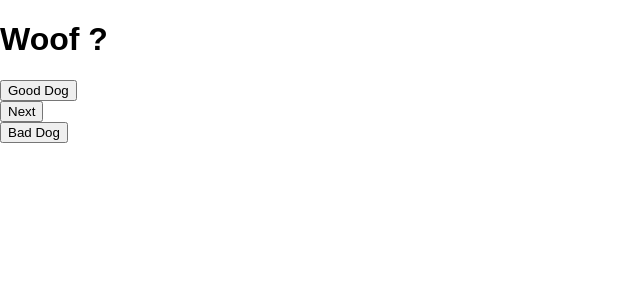
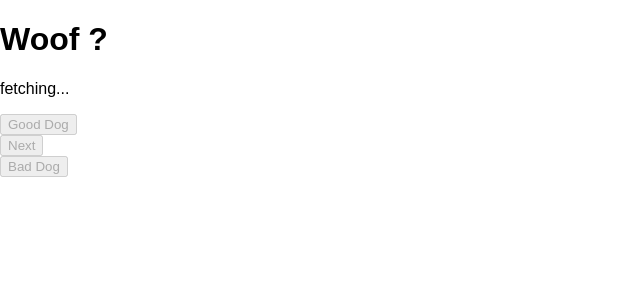
Before and after one commit to thomasMinshull/GoodDogBadDog, a React (Create React App) app: page / in a window 1280 px wide. Shown: the top 300 px of the page, without its empty margins (0-640 px from the left). Built offline with nearby package versions, Linux system fonts and the light colour scheme; no server answers.

Commit message:
Implemented basic functionality without persistance

```diff
--- a/package.json
+++ b/package.json
@@ -3,6 +3,7 @@
   "version": "0.1.0",
   "private": true,
   "dependencies": {
+    "axios": "^0.18.0",
     "react": "^16.3.2",
     "react-dom": "^16.3.2",
     "react-scripts": "1.1.4"
--- a/src/componenets/Button.js
+++ b/src/componenets/Button.js
@@ -13,7 +13,7 @@ class Button extends React.Component {
       <div >
         <button
           onClick={this.handleClick}
-        >
+         disabled={this.props.disabled} >
           {this.props.name}
         </button>
       </div>
@@ -22,6 +22,7 @@ class Button extends React.Component {
 }
 Button.propTypes = {
   name: PropTypes.string,
+  disabled: PropTypes.bool,
   clickHandler: PropTypes.func
 };
 export default Button;
--- a/src/componenets/DogHeader.js
+++ b/src/componenets/DogHeader.js
@@ -4,6 +4,10 @@ import React, { Component } from 'react';
 export default class DogHeader extends Component {
 
     render() {
+        if (String(this.props.renderingState) !== "Fetched") {
+            return(<h1>Woof ?</h1>);
+        }
+
        switch(String(this.props.dogType)) {
             case "Good":
                 return(<h1>Good Boy</h1>);
--- a/src/componenets/DogImage.js
+++ b/src/componenets/DogImage.js
@@ -1,16 +1,12 @@
-import React, { Component, View } from 'react';
+import React, { Component } from 'react';
 
 export default class DogImage extends Component {
 
-    render() {
-        switch(String(this.props.pageState)) {
-            case "Fetch":
-                break;
-            case "Fetching":
-                break;
-            default:
-                break;
+    render(props) {
+        if (String(this.props.renderingState) === "Fetched") {
+            return (<img src={this.props.image} alt={"Dog"}/>);
+        } else {
+            return (<p>fetching...</p>);
         }
-        return(<div/>);
     };
 }
--- a/src/pages/MainPage.js
+++ b/src/pages/MainPage.js
@@ -1,25 +1,67 @@
-import React, { Component, View } from 'react';
+import React, { Component } from 'react';
+import axios from 'axios';
 import Button from '../componenets/Button';
 import DogHeader from '../componenets/DogHeader';
 import DogImage from '../componenets/DogImage';
 
 export default class Mainpage extends Component {
     state = {
-        renderingState: "Fetch", // Fetch | Fetching | Fetched
-        dogType: "No vote cast" // No vote cast | Good | Bad
+        renderingState: "Fetching", // Fetching | Fetched
+        dogType: "No vote", // No vote cast | Good | Bad
+        dogImage: "https://images.dog.ceo/breeds/leonberg/n02111129_1.jpg"
+    }
+
+    componentWillMount = () => {
+        this.fetchNextImage();
+    }
+
+    fetchNextImage = () => {
+        this.setState({renderingState: "Fetching"})
+
+        axios.get('https://dog.ceo/api/breeds/image/random').then(response => {
+
+                if (String(response.data.status) === "success") {
+                        this.setState( {
+                            dogImage: response.data.message,
+                            renderingState: "Fetched",
+                            dogType: "No vote"
+                        });
+                    } else {
+                        this.fetchNextImage();
+                    }
+                });
+    }
+
+    isVotingDisabled = () => {
+        return String(this.state.renderingState) === "Fetching" || String(this.state.dogType) !== "No vote";
     }
 
     render() {
         return(
             <div>
                 <div>
-                <DogHeader dogType={this.state.dogType}/>
-                <DogImage />
+                <DogHeader dogType={this.state.dogType} renderingState={this.state.renderingState}/>
+                <DogImage
+                    image= { this.state.dogImage }
+                    renderingState= { this.state.renderingState }
+                />
                 </div>
                 <div>
-                    <Button name="Good Dog" clickHandler= { () => { this.setState( { dogType: "Good" })}} />
-                    <Button name="Next" clickHandler= { () => { this.setState( { renderingState: "Render" })}} />
-                    <Button name="Bad Dog" clickHandler= { () => { this.setState( { dogType: "Bad" })}} />
+                    <Button
+                        name="Good Dog"
+                        disabled={ this.isVotingDisabled() }
+                        clickHandler= { () => { this.setState( { dogType: "Good" })}}
+                    />
+                    <Button
+                        name="Next"
+                        disabled={ this.state.renderingState === "Fetching" }
+                        clickHandler= { this.fetchNextImage }
+                    />
+                    <Button
+                        name="Bad Dog"
+                        disabled={ this.isVotingDisabled() }
+                        clickHandler= { () => { this.setState( { dogType: "Bad" })}}
+                    />
                 </div>
             </div>
         );
```
Also changed, not shown: 1 other file (tests, documents, lock files or other folders).
